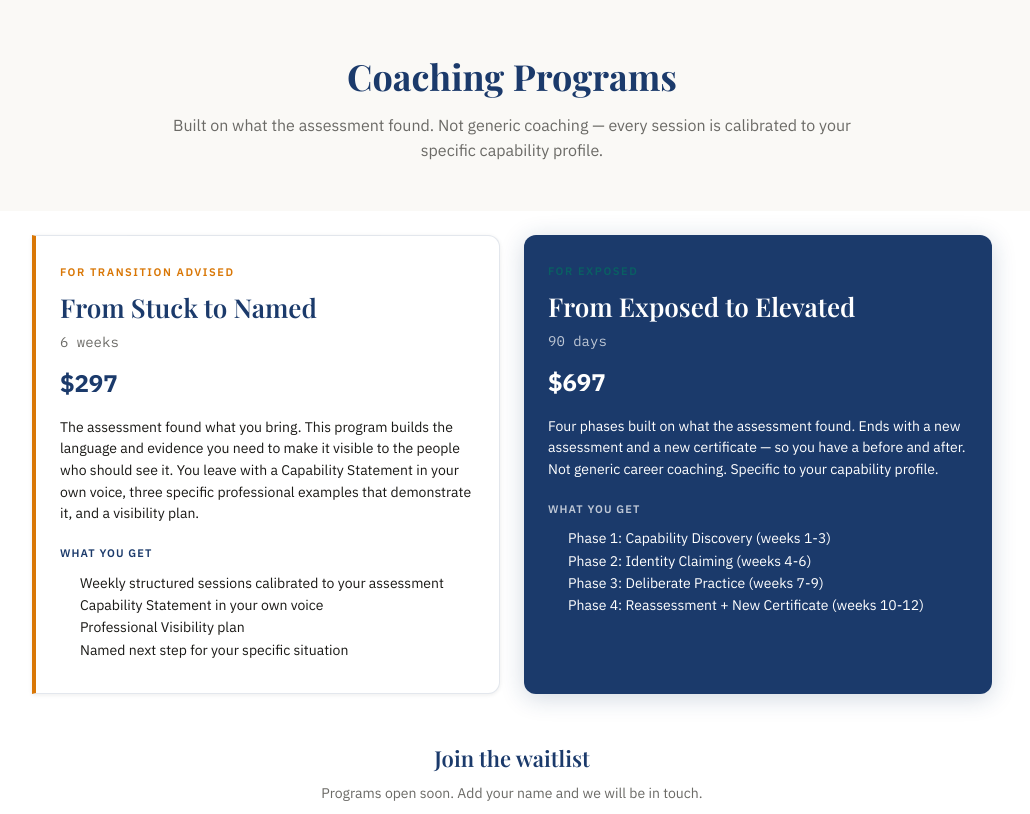
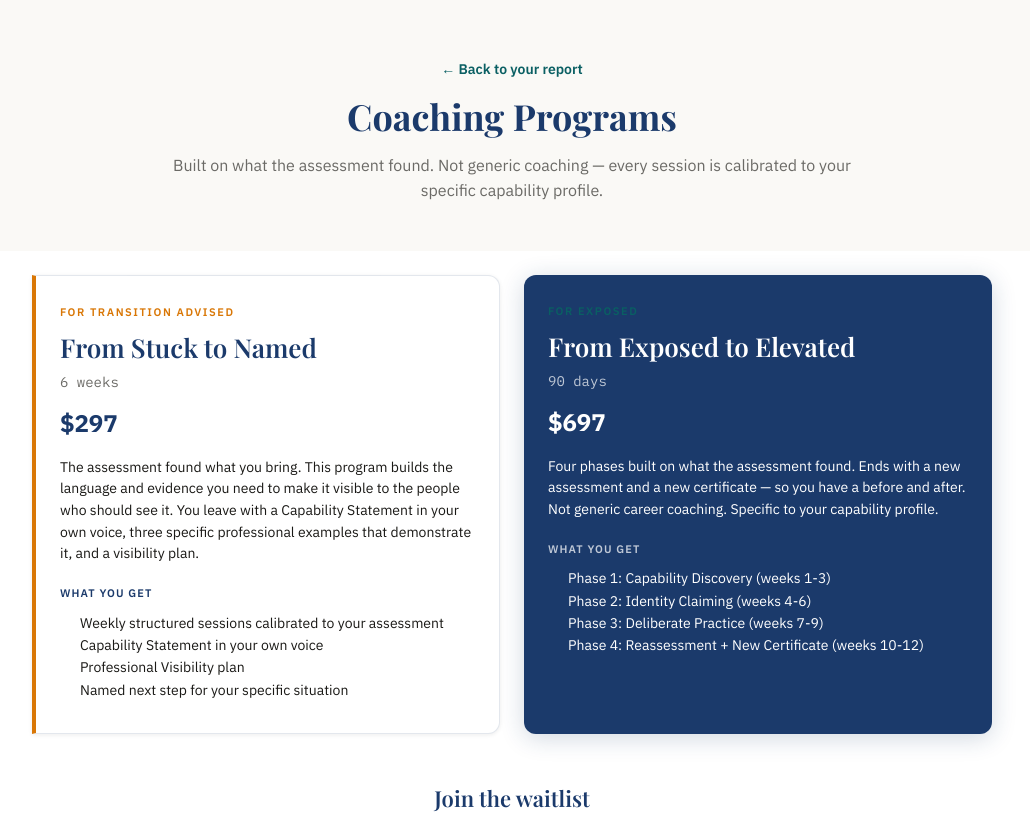
Before and after one commit to jljonesphotography-eng/bearing-app, a Next.js app: page /coaching in a window 1280 px wide. Shown: the top 814 px of the page, without its empty margins (128-1158 px from the left). Built offline with nearby package versions, Linux system fonts and the light colour scheme; no server answers; a web font is replaced by a local one.

Commit message:
fix: connect coaching page back to report

```diff
--- a/app/coaching/page.js
+++ b/app/coaching/page.js
@@ -100,6 +100,11 @@ export default function CoachingPage() {
         }}
       >
         <div style={{ maxWidth: 720, margin: '0 auto' }}>
+          <p style={{ margin: '0 0 16px' }}>
+            <Link href="/dashboard/report" style={{ color: TEAL, fontSize: 14, fontWeight: 600 }}>
+              ← Back to your report
+            </Link>
+          </p>
           <h1
             style={{
               fontFamily: FONT_DISPLAY,
--- a/app/dashboard/report/page.js
+++ b/app/dashboard/report/page.js
@@ -961,7 +961,7 @@ function CoachingOfferCard({ variant }) {
           $297
         </p>
         <Link
-          href="/coaching"
+          href="/coaching?from=report&program=from-stuck-to-named"
           style={{
             display: 'inline-block',
             backgroundColor: AMBER,
@@ -1021,7 +1021,7 @@ function CoachingOfferCard({ variant }) {
           $697
         </p>
         <Link
-          href="/coaching"
+          href="/coaching?from=report&program=from-exposed-to-elevated"
           style={{
             display: 'inline-block',
             backgroundColor: GROUNDWORK_TEAL,
```
